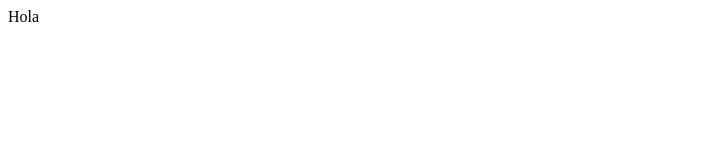
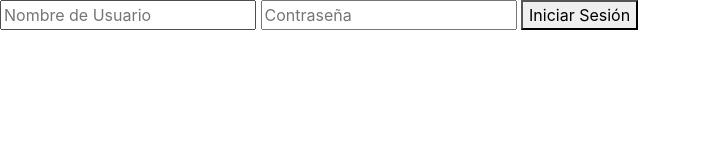
Before and after one commit to SLeonCamacho/VerificacionYValidacionGrupoD, a plain HTML site: page Taller: Falla, defecto y error/index.html in a window 1280 px wide. Shown: the whole page, without its empty margins (0-701 px from the left). Drawn offline with nearby package versions, Linux system fonts and the light colour scheme.

Commit message:
Update index.html

```diff
--- a/Taller: Falla, defecto y error/index.html
+++ b/Taller: Falla, defecto y error/index.html
@@ -1 +1,18 @@
-Hola
+<!-- HTML: Estructura básica del formulario de inicio de sesión -->
+<!DOCTYPE html>
+<html>
+<head>
+    <title>Iniciar Sesión</title>
+    <!-- CSS: Bootstrap para el estilo -->
+    <link rel="stylesheet" href="ruta/a/bootstrap.css">
+</head>
+<body>
+    <form id="loginForm">
+        <input type="text" id="username" placeholder="Nombre de Usuario">
+        <input type="password" id="password" placeholder="Contraseña">
+        <button type="submit">Iniciar Sesión</button>
+    </form>
+
+    <script src="ruta/a/tu/script.js"></script>
+</body>
+</html>
```
